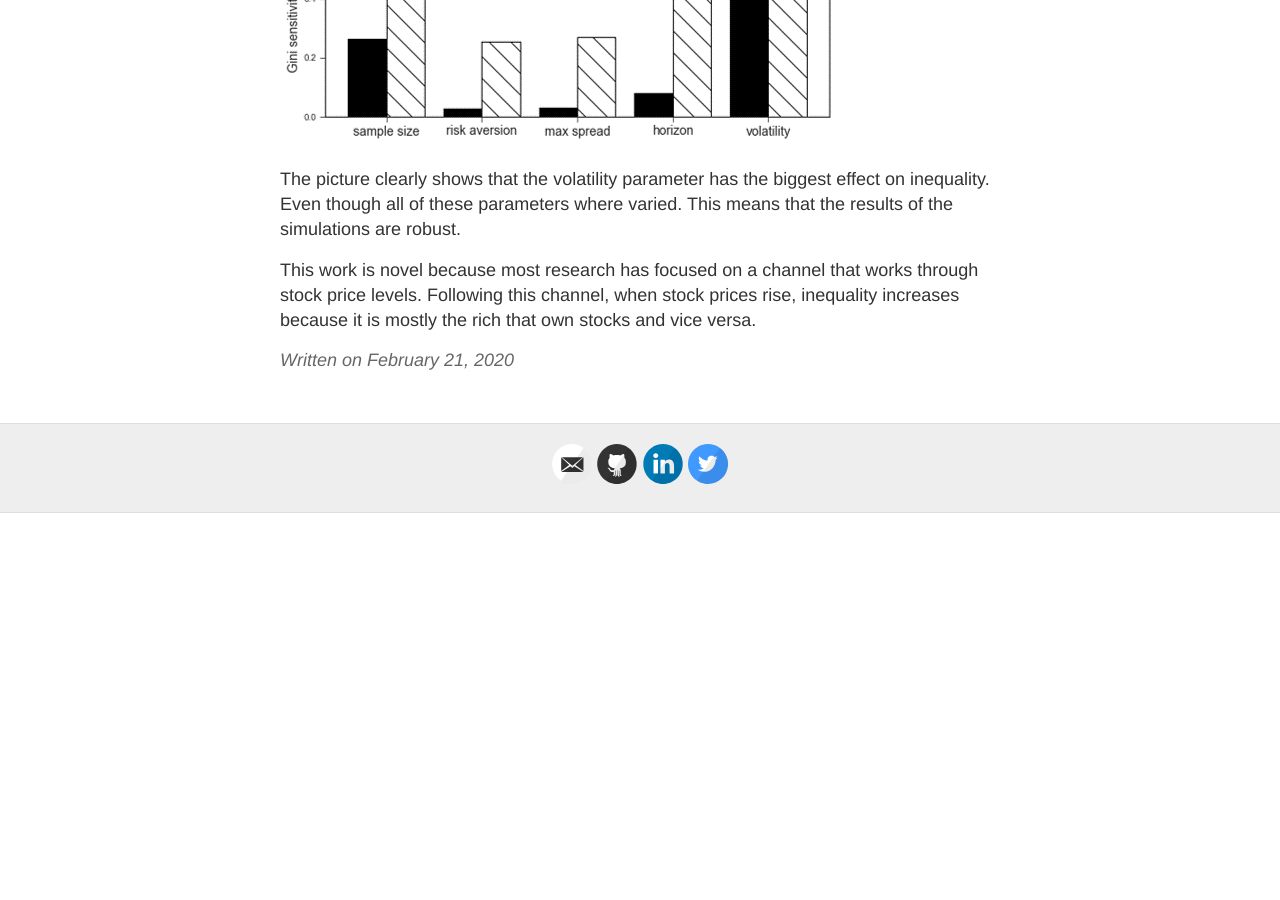
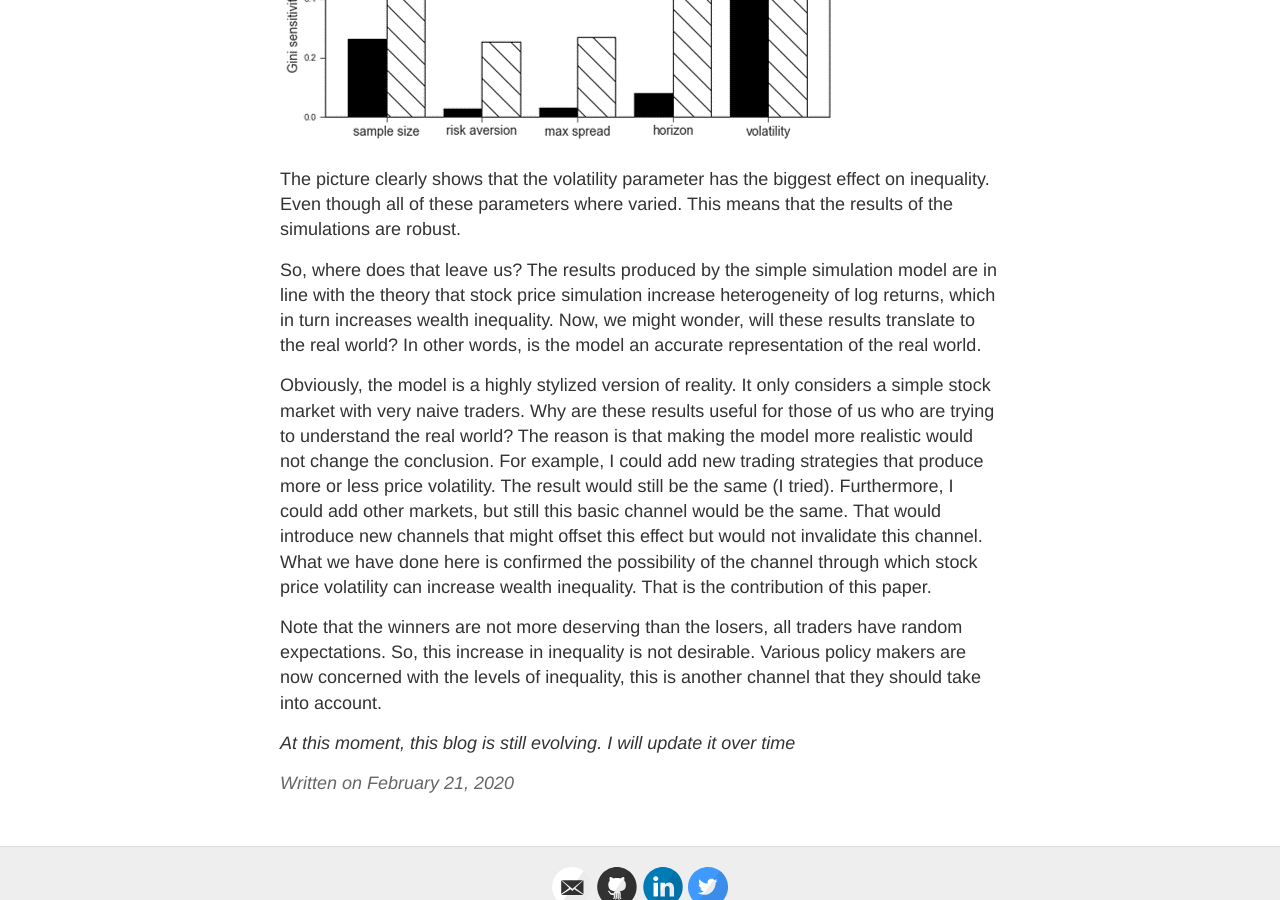
Before and after one commit to joerischasfoort/joerischasfoort.github.io, a Jekyll site: the page built from _posts/2020-2-21-volatility-inequality.md, in a window 1280 px wide and 900 px high, scrolled down 3609 px. Built offline with Jekyll 4.4.1, drawn with Linux system fonts in a browser that asks for light colours; before the commit the page ends 4122 px from its top, so only the background shows below that.

Commit message:
Update 2020-2-21-volatility-inequality.md

```diff
--- a/_posts/2020-2-21-volatility-inequality.md
+++ b/_posts/2020-2-21-volatility-inequality.md
@@ -50,5 +50,10 @@ To make sense of this data, I use a technique known as Extended Fourier Amplitud
 
 The picture clearly shows that the volatility parameter has the biggest effect on inequality. Even though all of these parameters where varied. This means that the results of the simulations are robust.
 
+So, where does that leave us? The results produced by the simple simulation model are in line with the theory that stock price simulation increase heterogeneity of log returns, which in turn increases wealth inequality. Now, we might wonder, will these results translate to the real world? In other words, is the model an accurate representation of the real world.
 
-This work is novel because most research has focused on a channel that works through stock price levels. Following this channel, when stock prices rise, inequality increases because it is mostly the rich that own stocks and vice versa.
+Obviously, the model is a highly stylized version of reality. It only considers a simple stock market with very naive traders. Why are these results useful for those of us who are trying to understand the real world? The reason is that making the model more realistic would not change the conclusion. For example, I could add new trading strategies that produce more or less price volatility. The result would still be the same (I tried). Furthermore, I could add other markets, but still this basic channel would be the same. That would introduce new channels that might offset this effect but would not invalidate this channel. What we have done here is confirmed the possibility of the channel through which stock price volatility can increase wealth inequality. That is the contribution of this paper.
+
+Note that the winners are not more deserving than the losers, all traders have random expectations. So, this increase in inequality is not desirable. Various policy makers are now concerned with the levels of inequality, this is another channel that they should take into account.
+
+*At this moment, this blog is still evolving. I will update it over time*
```
